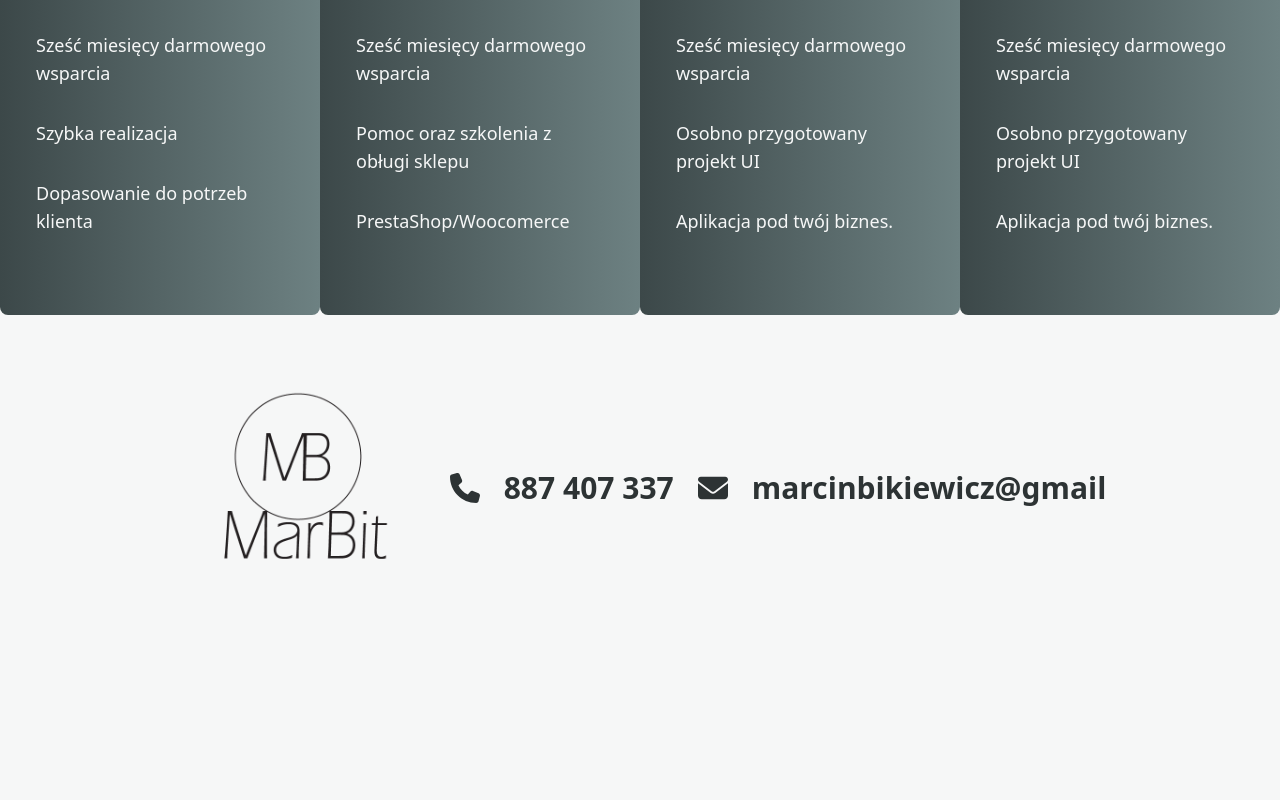
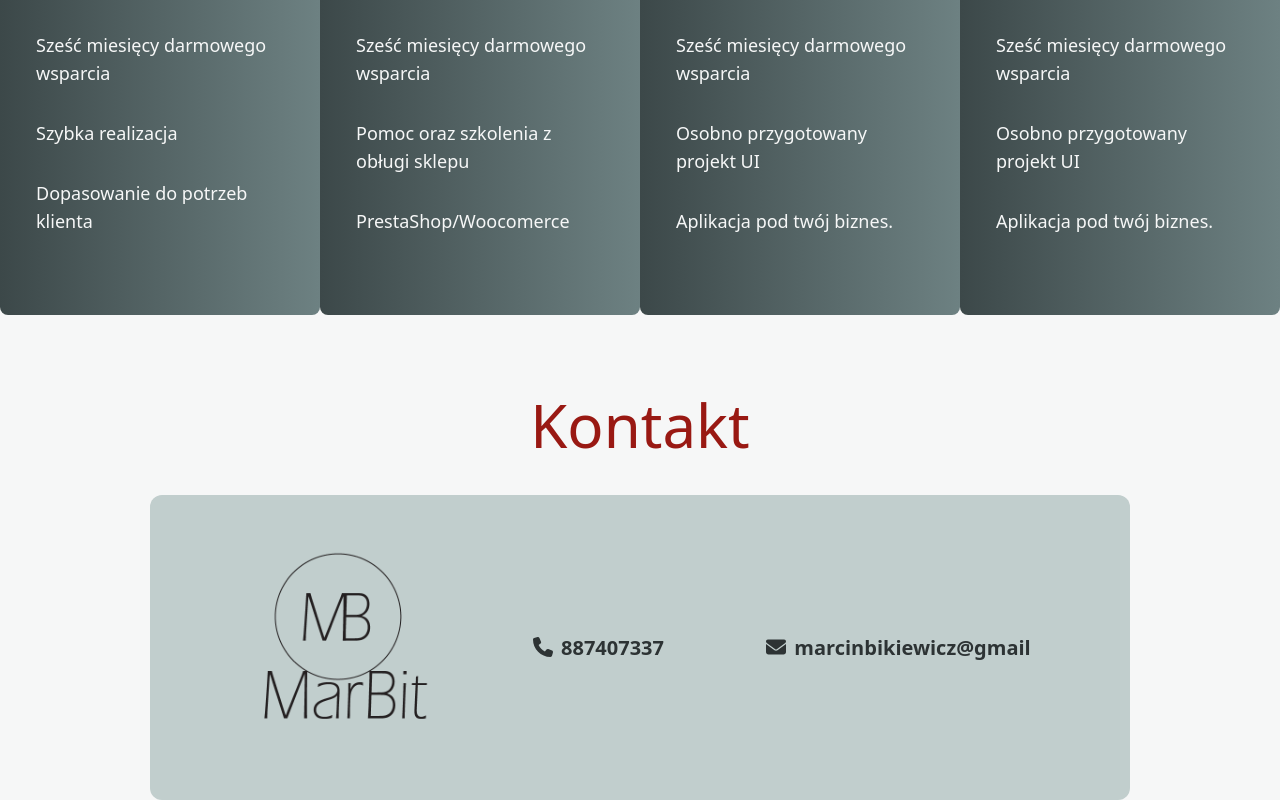
Before and after one commit to marcinbik/cv3, a Next.js app: page / in a window 1280 px wide. Shown: the part 1084-1884 px from the top of the page. Before the commit the page ends 1704 px from the top, so only its background shows below. Built offline with nearby package versions, Linux system fonts and the light colour scheme; a web font is replaced by a local one.

Commit message:
fix contact component

```diff
--- a/components/Navbar.js
+++ b/components/Navbar.js
@@ -26,7 +26,7 @@ function MobileNav({ open, setOpen }) {
           'flex items-center justify-center filter drop-shadow-md shadow-primary-100 '
         }
       >
-        <Link className={'text-xl  font-bold lg:hidden'} href="/">
+        <Link className={'text-xl   font-bold lg:hidden'} href="/">
           <Image src="/logo.png" width={150} height={150} alt="logo" />
         </Link>
       </div>
--- a/components/contact.js
+++ b/components/contact.js
@@ -5,32 +5,32 @@ import Link from 'next/link'
 
 export default function Contact() {
   return (
-    <div className=" grid xl:flex items-center  justify-center text-primary-900  font-semibold  container mx-auto text-2xl md:text-3xl m-5 ">
-      <div className="transition-all hover:scale-110">
-
-      <Image src="/blackLogo.png" alt="blackLogo" width={300} height={300} />
+    <div className="">
+      <div className="col-span-12 text-center text-accent-800 text-6xl m-10">
+        <h3>Kontakt</h3>
       </div>
-
-      <div className="flex items-center hover:p-5 hover:text-accent-900 transition-all hover:scale-110  ">
+      <div className=" md:grid grid-cols-12 p-10 bg-primary-200 sm:w-fit md:w-max rounded-xl justify-items-center items-center justify-center text-primary-900 container font-semibold  mx-auto text-xl 2xl:text-4xl   ">
+        <div className=" sm:col-span-12  place-items-center  aspect-video relative  md:col-span-4">
+          <Image
+            src="/blackLogo.png"
+            alt="blackLogo"
+            width={300}
+            height={300}
+          />
+        </div>
+        <div className="sm:col-span-12 md:col-span-3 hover:text-accent-900 transition-all   ">
           <FontAwesomeIcon icon={faPhone} />
-        <Link
-          href="tel:887407337"
-          className="md:m-4 md:p-2 p-1 m-2
-         "
-        >
-          887 407 337
+          <Link href="tel:887407337" className="px-2">
+            887407337
           </Link>
         </div>
-
-      <div className="flex items-center hover:p-5 hover:text-accent-900 transition-all hover:scale-110  ">
+        <div className="sm:col-span-12 md:col-span-5 hover:text-accent-900 transition-all   ">
           <FontAwesomeIcon icon={faEnvelope} />
-        <Link
-          href="mailto:marcinbikiewicz@gmail.com"
-          className="md:m-4 md:p-2 p-1 m-2"
-        >
+          <Link href="mailto:marcinbikiewicz@gmail.com" className="px-2">
             marcinbikiewicz@gmail
           </Link>
         </div>
       </div>
+    </div>
   )
 }
```
Also changed, not shown: public/telephone.png (added). Lines whose indentation alone changed are shown as unchanged.
